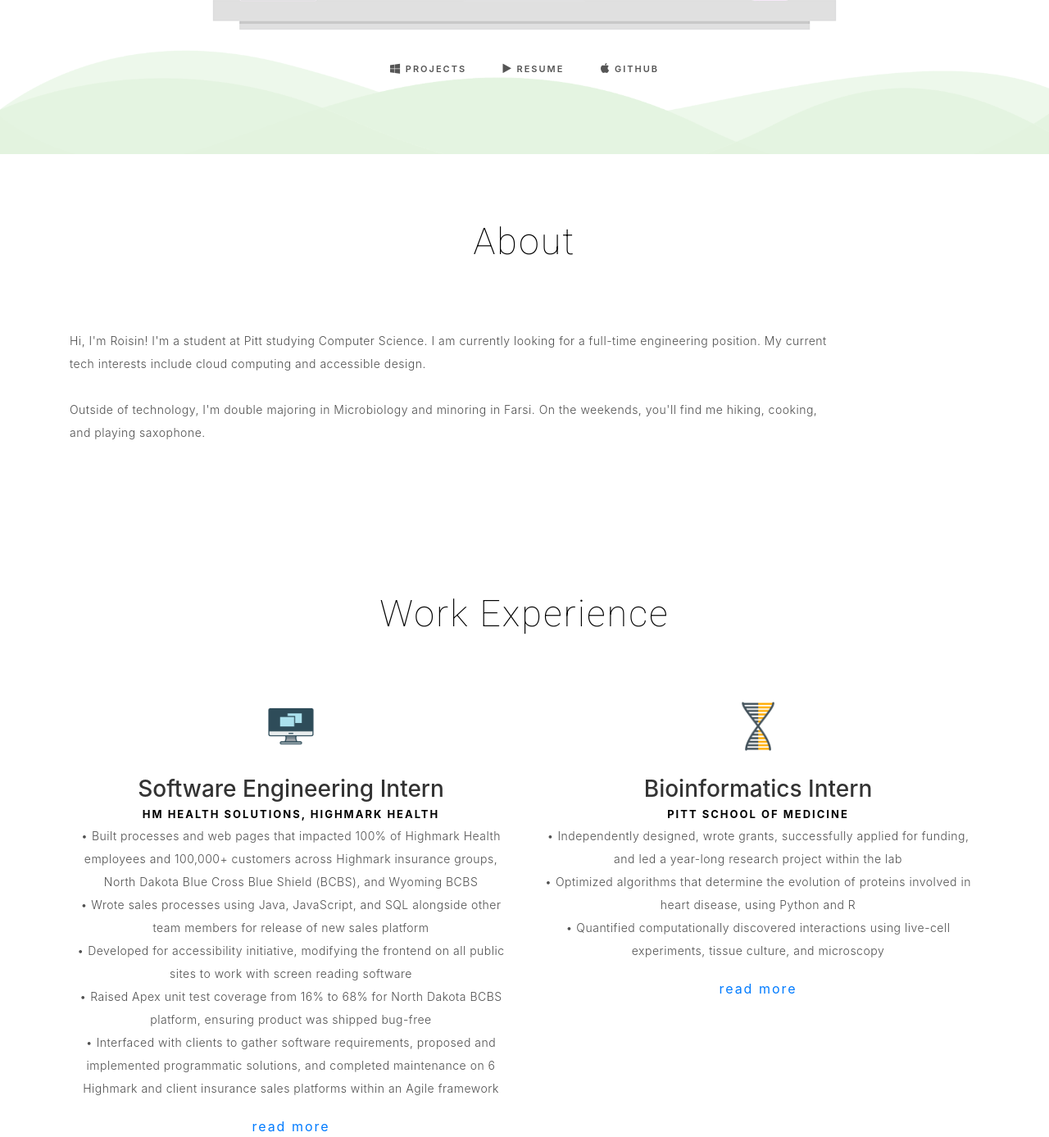
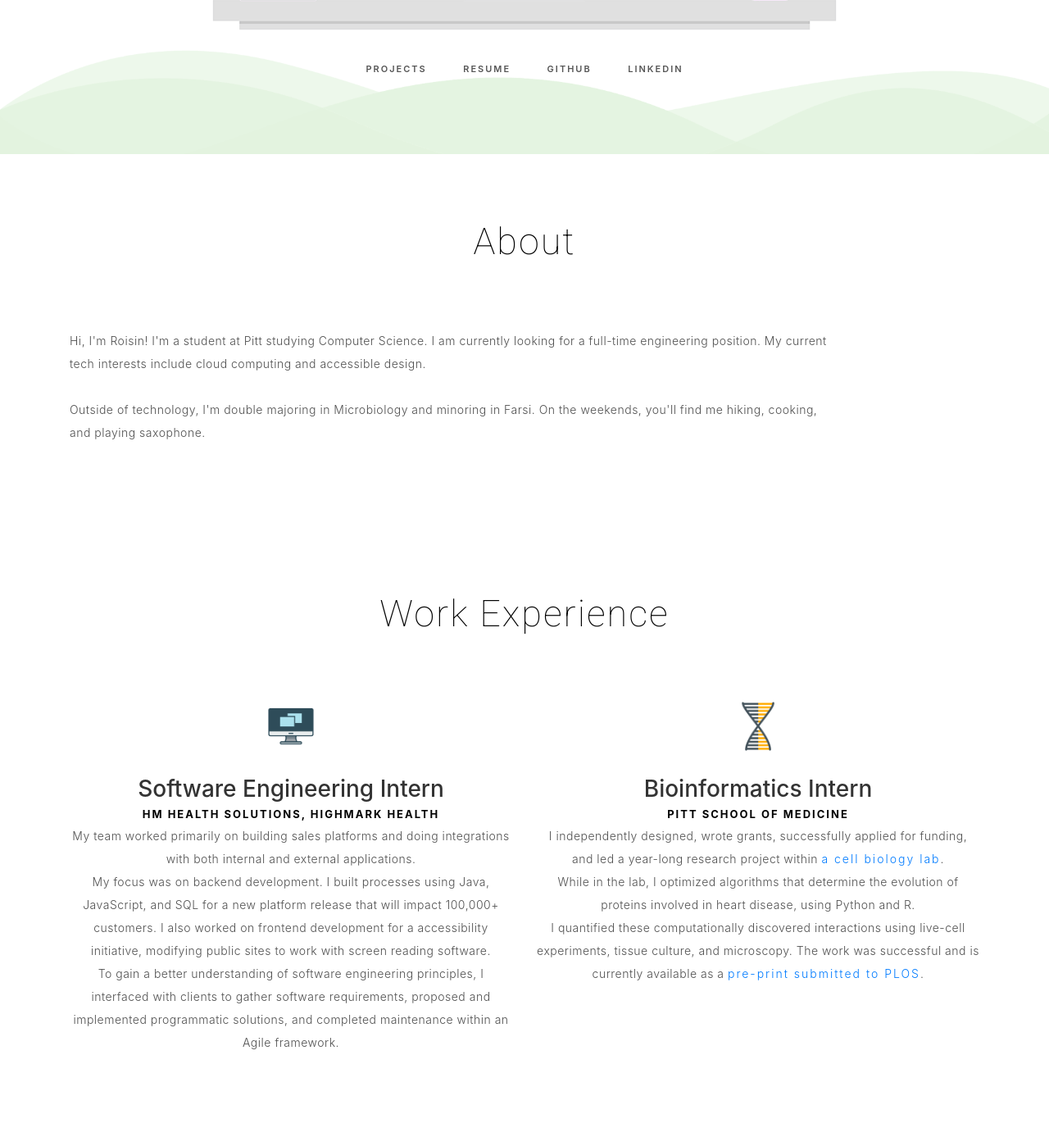
Before and after one commit to RoisinODowd/RoisinODowd, a plain HTML site: page index.html in a window 1280 px wide. Shown: the part 612-1999 px from the top of the page at 82% size. Drawn offline with Linux system fonts and the light colour scheme.

Commit message:
Changed info and some links

```diff
--- a/index.html
+++ b/index.html
@@ -67,9 +67,10 @@ Currently working on custom Javascript
       <h2>Software Engineer</h2>
       <img src="img/hero-img.png" alt="Computer">
       <div class="btns">
-        <a href="#projects"><i class="fa fa-windows fa-3x"></i> Projects</a>
-        <a href="https://drive.google.com/file/d/1lkFbtzUjdXZOSyyzqpMr-HIB67fGmKYi/view?usp=sharing"><i class="fa fa-play fa-3x"></i> Resume</a>
-        <a href="https://github.com/RoisinODowd"><i class="fa fa-apple fa-3x"></i> Github</a>
+        <a href="#projects">Projects</a>
+        <a target="_blank" href="https://drive.google.com/file/d/1lkFbtzUjdXZOSyyzqpMr-HIB67fGmKYi/view?usp=sharing">Resume</a>
+        <a target="_blank" href="https://github.com/RoisinODowd">Github</a>
+        <a target="_blank" href="https://www.linkedin.com/in/roisinodowd/">LinkedIn</a>
       </div>
     </div>
   </section>
@@ -114,13 +115,11 @@ Currently working on custom Javascript
             <img src="img/Icons/desktop.png" alt="Desktop computer" class="img-fluid">
             <h3>Software Engineering Intern</h3>
             <h4>HM Health Solutions, Highmark Health</h4>
-            <p>•	Built processes and web pages that impacted 100% of Highmark Health employees and 100,000+ customers across Highmark insurance groups, North Dakota Blue Cross Blue Shield (BCBS), and Wyoming BCBS
-              </br>•	Wrote sales processes using Java, JavaScript, and SQL alongside other team members for release of new sales platform
-              </br>•	Developed for accessibility initiative, modifying the frontend on all public sites to work with screen reading software
-              </br>•	Raised Apex unit test coverage from 16% to 68% for North Dakota BCBS platform, ensuring product was shipped bug-free
-              </br>•	Interfaced with clients to gather software requirements, proposed and implemented programmatic solutions, and completed maintenance on 6 Highmark and client insurance sales platforms within an Agile framework
+            <p>My team worked primarily on building sales platforms and doing integrations with both internal and external applications.
+            </br>My focus was on backend development. I built processes using Java, JavaScript, and SQL for a new platform release that will impact 100,000+ customers. I also worked on frontend development for a accessibility initiative, modifying public sites to work with screen reading software.
+            </br>To gain a better understanding of software engineering principles, I interfaced with clients to gather software requirements, proposed and implemented programmatic solutions, and completed maintenance within an Agile framework.
             </p>
-            <a href="#">read more</a>
+            <!--a href="#">read more</a-->
 
           </div>
         </div>
@@ -131,11 +130,12 @@ Currently working on custom Javascript
             <img src="img/Icons/dna.png" alt="DNA" class="img-fluid">
             <h3>Bioinformatics Intern</h3>
             <h4>Pitt School of Medicine</h4>
-            <p>•  Independently designed, wrote grants, successfully applied for funding, and led a year-long research project within the lab
-              </br>•  Optimized algorithms that determine the evolution of proteins involved in heart disease, using Python and R
-              </br>•  Quantified computationally discovered interactions using live-cell experiments, tissue culture, and microscopy
+            <p> I independently designed, wrote grants, successfully applied for funding, and led a year-long research project within <a target="_blank" href="http://www.kwiatkowskilab.com/">a cell biology lab</a>.
+            </br>While in the lab, I optimized algorithms that determine the evolution of proteins involved in heart disease, using Python and R.
+          </br>I quantified these computationally discovered interactions using live-cell experiments, tissue culture, and microscopy. The work was successful and is currently available as a
+          <a href="http://biorxiv.org/cgi/content/short/429472v1"> pre-print submitted to PLOS</a>.
             </p>
-            <a href="#">read more</a>
+            <!--a href="#">read more</a-->
 
           </div>
         </div>
@@ -296,12 +296,6 @@ Currently working on custom Javascript
               <p>roisinodowd at pitt.edu </p>
             </div>
 
-            <div class="email">
-              <i class="fa fa-envelope"></i>
-              <p>LinkedIn</p>
-            </div>
-          </div>
-
         </div>
 
       </div>
```
